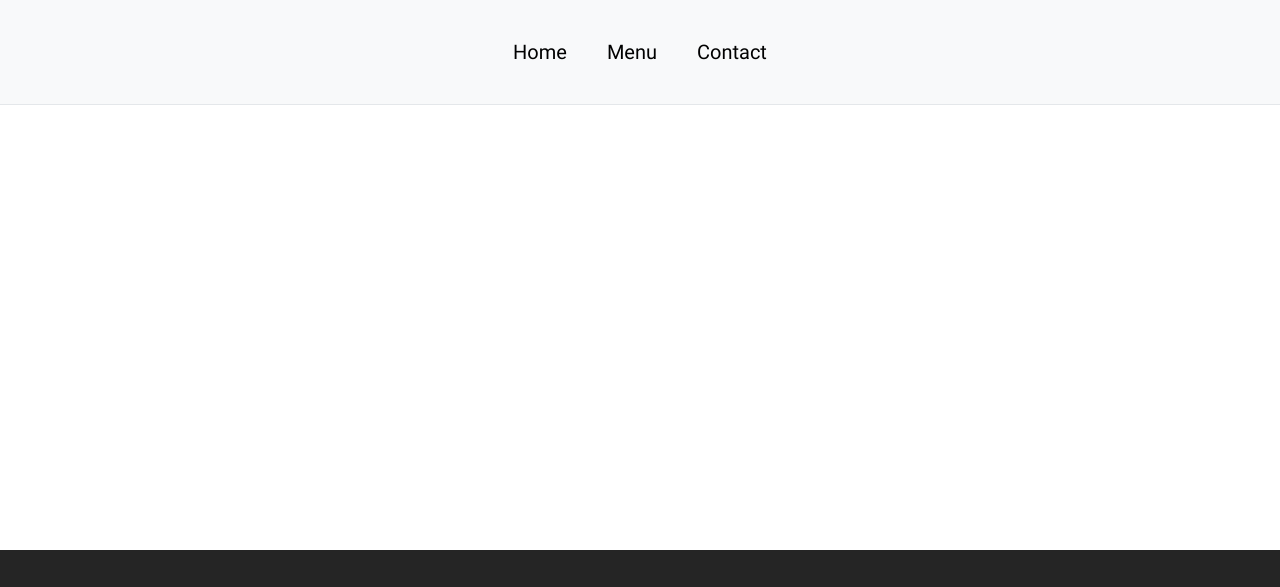
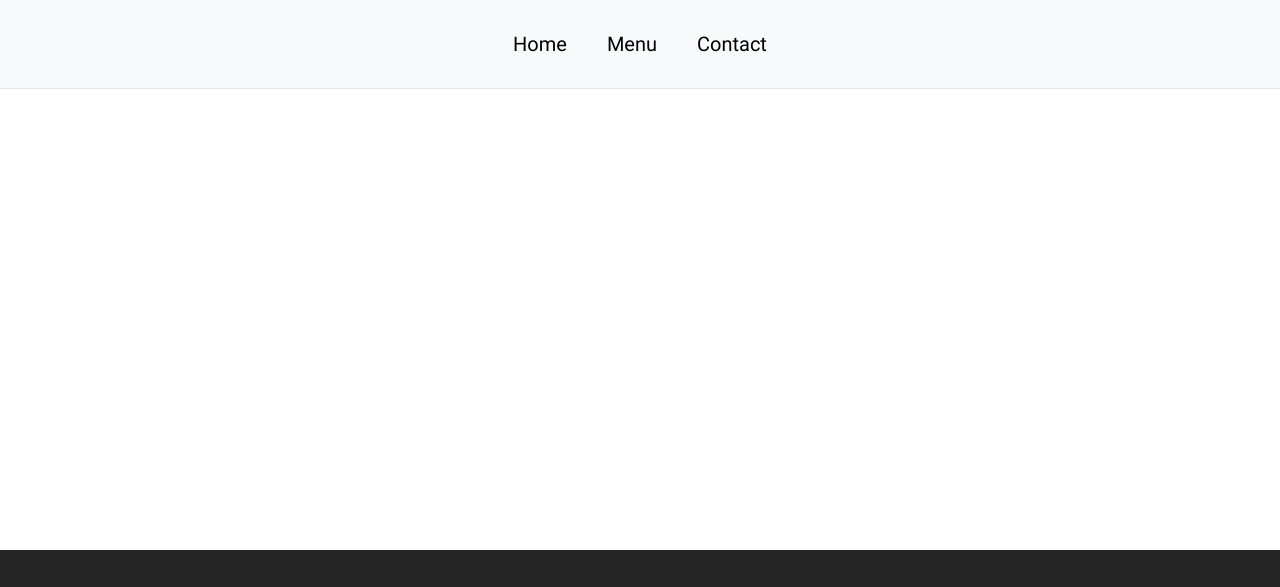
Before and after one commit to neil-justin/restarurant-page, a website: page dist/index.html in a window 1280 px wide. Shown: the top 587 px of the page. Drawn offline with Linux system fonts and the light colour scheme.

Commit message:
Adjust header, #content's padding

```diff
--- a/src/styles/main.css
+++ b/src/styles/main.css
@@ -22,7 +22,7 @@ body {
 }
 
 header, #content {
-    padding: clamp(5px, 5vh, 8vh) clamp(10px, 7vw, 16vw);
+    padding: clamp(20px, 4vh, 8vh) clamp(20px, 7vw, 16vw);
 }
 
 
```
